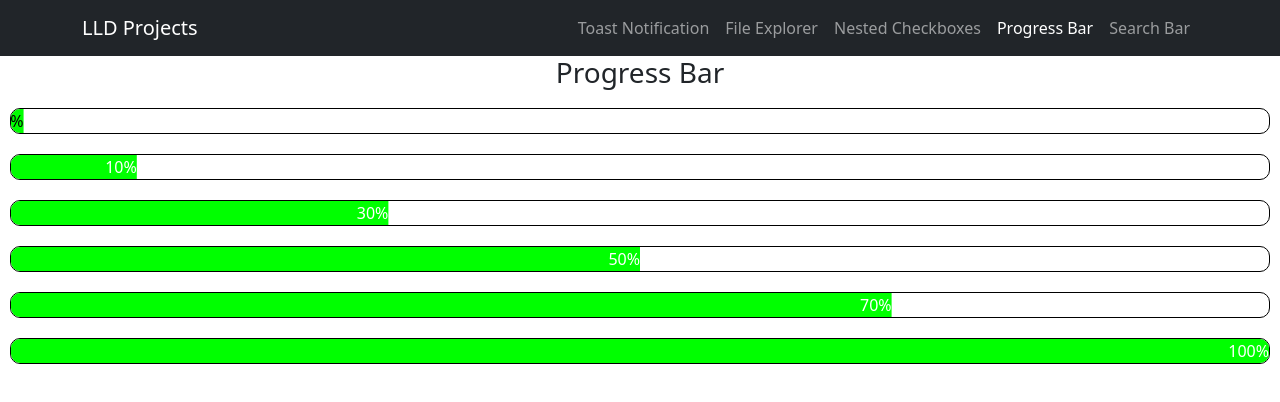
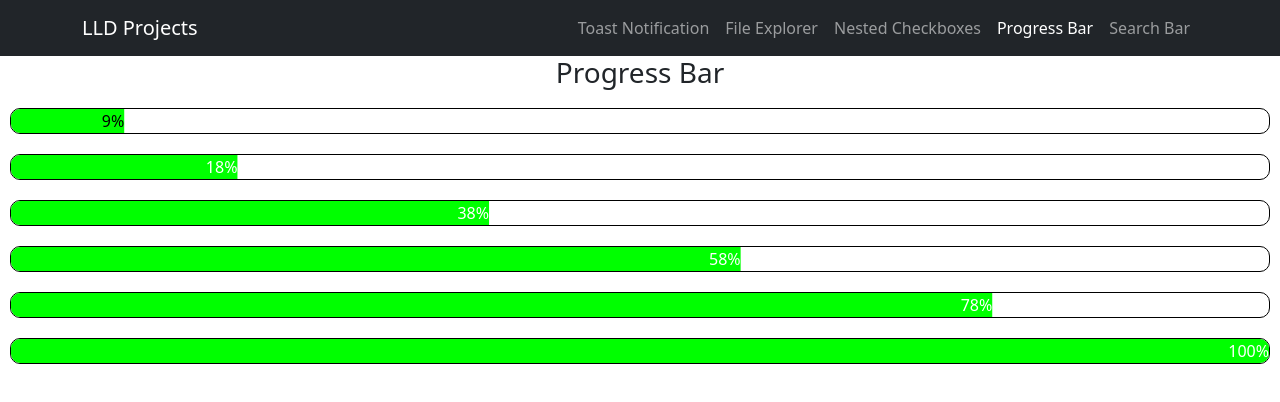
Before and after one commit to nareshb7/LLD-Projects, a React (Vite) app: page /LLD-Projects/progress-bar in a window 1280 px wide. Shown: the top 402 px of the page. Built offline with nearby package versions, Linux system fonts and the light colour scheme.

Commit message:
Progressbar project moving animation added

```diff
--- a/src/projects/progressBar/index.tsx
+++ b/src/projects/progressBar/index.tsx
@@ -9,9 +9,21 @@ const Bar = ({ progress }: BarProps) => {
   const [value, setValue] = useState(0);
 
   useEffect(() => {
-    setTimeout(() => {
-      setValue(progress);
-    }, 100);
+    let interval;
+    setValue(progress);
+    interval = setInterval(() => {
+      setValue((prev) => {
+        if (prev + 10 > 100) {
+          clearInterval(interval);
+          return 100;
+        }
+        return prev + 8;
+      });
+    }, 3000);
+
+    return () => {
+      clearInterval(interval);
+    };
   }, []);
   return (
     <div className="outer-box">
```
